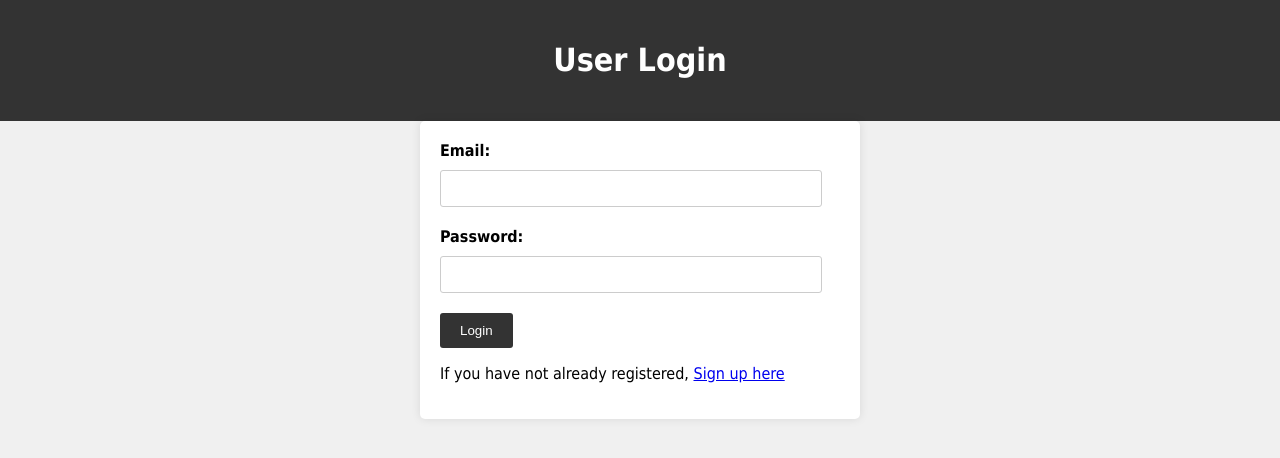
After one commit to bk2884/Observability_Fall_2023, a Flask app: page /login in a window 1280 px wide. The commit adds this page. Shown: the top 458 px of the page. Run offline with Flask 3, Linux system fonts and the light colour scheme.

Commit message:
login + registration page

```diff
--- a/application.py
+++ b/application.py
@@ -1,17 +1,30 @@
-from functions import search, db
-from flask import Flask, render_template, request, redirect, url_for
+from functions import search, db, authenticate_user
+from flask import Flask, render_template, request, redirect, url_for, jsonify
 from utils import *
 
 app = Flask(__name__)
 
 
 @app.route('/')
-def registration_page():
-    return render_template('registration.html')
+def login_page():
+    return render_template('login.html')
 
-@app.route('/index')
-def index():
-    return render_template('index.html')
+
+@app.route('/login', methods=['GET', 'POST'])
+def login():
+    if request.method == 'POST':
+        email = request.form.get('email')
+        password = request.form.get('password')
+        if authenticate_user(email, password):
+            # Authentication succeeded, redirect to index.html
+            return redirect(url_for('search_flask'))
+        else:
+            # Authentication failed, display an error message or redirect to login page
+            return render_template('login.html', error_message='Invalid email or password')
+    # Render the login page for GET requests
+    return render_template('login.html', error_message=None)
+
+
 @app.route('/register', methods=['GET', 'POST'])
 def register():
     if request.method == 'POST':
@@ -31,12 +44,24 @@ def register():
         }
         # Save user data to MongoDB
         db.users.insert_one(user_data)
-        return redirect(url_for('index'))
+        # Redirect to the /login endpoint
+        return redirect(url_for('login'))
+    return render_template('registration.html')  # Render the registration page
 
-@app.route('/search')
+
+# @app.route('/index')
+# def index():
+#   return render_template('index.html')
+
+
+@app.route('/search', methods=['GET'])
 def search_flask():
     search_term = request.args.get('query')
-    return create_response(search(search_term))
+    if search_term:
+        results = search(search_term)
+        return jsonify(results)
+        # Redirect to index.html if no search term is provided
+    return render_template('index.html')
 
 
 if __name__ == '__main__':
--- a/templates/index.html
+++ b/templates/index.html
@@ -14,8 +14,7 @@
     </header>
     <div id="results">
         <!-- Search results will be dynamically added here -->
+            <script src="/static/scripts.js"></script>
     </div>
-    <script src="/static/scripts.js"></script>
-
 </body>
 </html>
--- /dev/null
+++ b/templates/login.html
@@ -0,0 +1,84 @@
+<!DOCTYPE html>
+<html lang="en">
+<head>
+    <meta charset="UTF-8">
+    <meta name="viewport" content="width=device-width, initial-scale=1.0">
+    <title>User Login</title>
+    <link rel="stylesheet" href="/static/styles.css">
+    <style>
+        body {
+            font-family: Tahoma, sans-serif;
+            background-color: #f0f0f0;
+            margin: 0;
+            padding: 0;
+        }
+
+        header {
+            background-color: #333;
+            color: #fff;
+            padding: 20px;
+            text-align: center;
+        }
+
+        #loginForm {
+            background-color: #fff;
+            max-width: 400px;
+            margin: 0 auto;
+            padding: 20px;
+            border-radius: 5px;
+            box-shadow: 0 0 10px rgba(0, 0, 0, 0.1);
+        }
+
+        label {
+            display: block;
+            margin-bottom: 10px;
+            font-weight: bold;
+        }
+
+        input[type="email"],
+        input[type="password"] {
+            width: 90%;
+            padding: 10px;
+            margin-bottom: 20px;
+            border: 1px solid #ccc;
+            border-radius: 3px;
+        }
+
+        button {
+            padding: 10px 20px;
+            background-color: #333;
+            color: #fff;
+            border: none;
+            cursor: pointer;
+            border-radius: 3px;
+        }
+
+        button:hover {
+            background-color: #555;
+        }
+
+        p.error {
+            color: red;
+            font-weight: bold;
+        }
+    </style>
+</head>
+<body>
+    <header>
+        <h1>User Login</h1>
+    </header>
+ <div id="loginForm">
+        <form action="/login" method="POST">
+            <label for="email">Email:</label>
+            <input type="email" id="email" name="email" required>
+            <label for="password">Password:</label>
+            <input type="password" id="password" name="password" required>
+            <button type="submit">Login</button>
+        </form>
+        {% if error_message %}
+            <p class="error">{{ error_message }}</p>
+        {% endif %}
+        <p>If you have not already registered, <a id="signUpLink" href="/register">Sign up here</a>
+    </div>
+</body>
+</html>
```
Also changed, not shown: functions.py (+20 -8 lines), static/scripts.js (+65 -20 lines).
